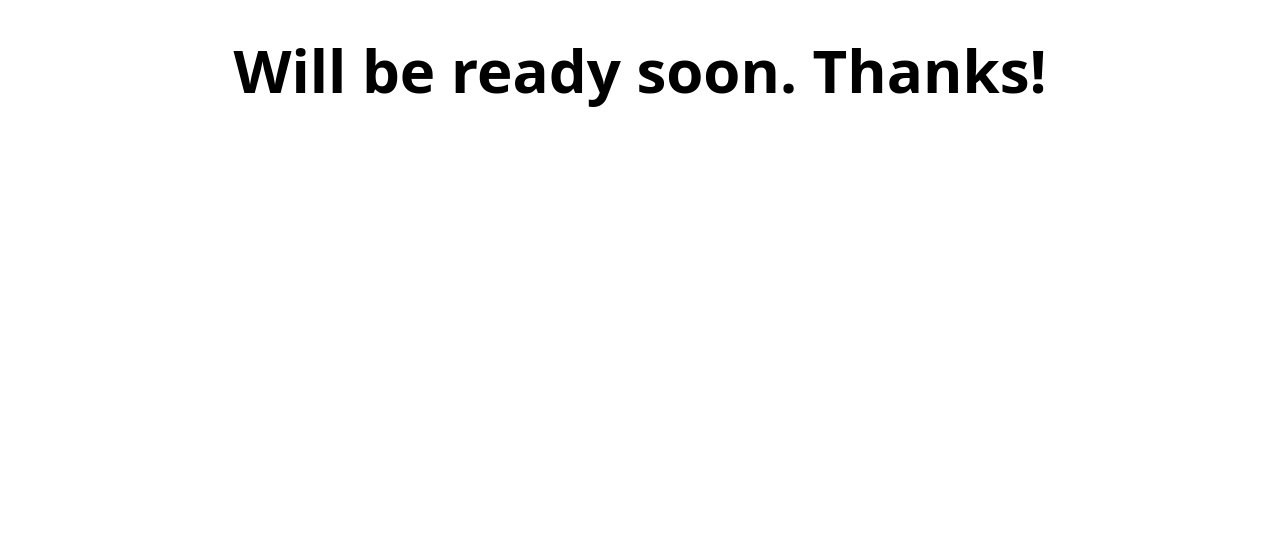
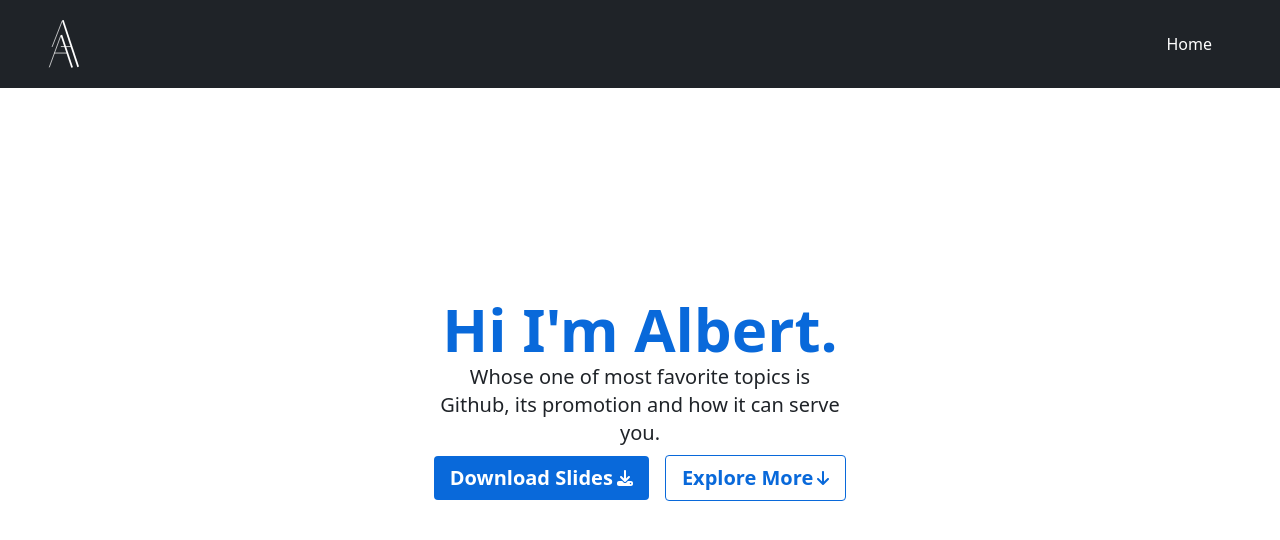
Before and after one commit to AlbertArakelyan/jssumit-albertarakelyan, a website built with Vite: page index.html in a window 1280 px wide. Built offline with nearby package versions, Linux system fonts and the light colour scheme.

Commit message:
added home page

```diff
--- a/css/style.css
+++ b/css/style.css
@@ -1,3 +1,23 @@
 @tailwind base;
 @tailwind components;
 @tailwind utilities;
+
+.wrapper {
+  @apply lg:w-[1200px] w-11/12 mx-auto;
+}
+
+.btn-primary {
+  @apply py-2 px-4 inline-flex items-center justify-center font-semibold bg-primary rounded text-white hover:bg-primary-dark focus:bg-primary-darker active:bg-primary-darker transition-colors;
+}
+
+.btn-primary-outline {
+  @apply py-2 px-4 inline-flex items-center justify-center font-semibold border-primary border rounded text-primary hover:bg-primary focus:bg-primary-darker focus:border-primary-darker active:border-primary-darker hover:text-white focus:text-white active:text-white transition-colors;
+}
+
+.btn-secondary {
+  @apply py-2 px-4 inline-flex items-center justify-center font-semibold bg-secondary rounded text-white hover:bg-secondary-dark focus:bg-secondary-darker active:bg-secondary-darker transition-colors;
+}
+
+.btn-secondary-outline {
+  @apply py-2 px-4 inline-flex items-center justify-center font-semibold border-secondary border rounded text-secondary hover:bg-secondary focus:bg-secondary-darker focus:border-secondary-darker active:border-secondary-darker hover:text-white focus:text-white active:text-white transition-colors;
+}
--- a/index.html
+++ b/index.html
@@ -8,6 +8,69 @@
     <title>Vite App</title>
   </head>
   <body>
-    <h1 class="text-center py-10 text-6xl font-bold">Will be ready soon. Thanks!</h1>
+    <header class="bg-primary text-white absolute left-0 top-0 w-full p-5">
+      <div class="wrapper ">
+        <div class="flex items-center justify-between">
+          <a href="#">
+            <svg width="48" height="48" viewBox="0 0 172 273" fill="none" xmlns="http://www.w3.org/2000/svg">
+              <line x1="2.12102" y1="269.315" x2="68.121" y2="88.3148" stroke="white" stroke-width="4"/>
+              <line x1="132.255" y1="270.577" x2="70.8024" y2="85.7392" stroke="white" stroke-width="10"/>
+              <line x1="30" y1="188" x2="106" y2="188" stroke="white" stroke-width="4"/>
+              <line x1="18.1362" y1="153.275" x2="76.1362" y2="4.27451" stroke="white" stroke-width="4"/>
+              <line x1="166.702" y1="266.567" x2="79.249" y2="1.56683" stroke="white" stroke-width="10"/>
+              <line x1="68" y1="151" x2="128" y2="151" stroke="white" stroke-width="4"/>
+            </svg>
+          </a>
+          <nav>
+            <ul class="flex items-center justify-end">
+              <li class="mx-1">
+                <a class="relative px-6 py-3 inline-block after:h-[0.125rem] after:absolute after:bottom-0 after:left-1/2 after:-translate-x-1/2 after:bg-white after:w-0 hover:after:w-full after:transition-all" href="#">
+                  Home
+                </a>
+              </li>
+            </ul>
+          </nav>
+        </div>
+      </div>
+    </header>
+    <section id="intro" class="min-h-screen text-primary flex flex-col items-center justify-center">
+      <div class="wrapper">
+        <div class="flex flex-col items-center justify-center">
+          <div class="max-w-[25rem] w-full flex flex-col items-center justify-center mx-auto mb-2">
+            <h2 class="text-secondary text-6xl font-bold text-center mb-1">Hi I'm Albert.</h2>
+            <p class="text-center text-xl">
+              Whose one of most favorite topics is Github, its promotion and how it can serve you.
+            </p>
+          </div>
+          <!-- TODO Add some greeting image of mine -->
+          <div class="flex items-center justify-center mx-auto gap-4">
+            <a class="btn-secondary text-xl" href="/files/Github_as_CV.pdf" download="Github_as_CV.pdf">
+              <span class="mr-1">Download Slides</span>
+              <svg xmlns="http://www.w3.org/2000/svg" height="1rem" viewBox="0 0 512 512">
+                <!--! Font Awesome Free 6.4.2 by @fontawesome - https://fontawesome.com License - https://fontawesome.com/license (Commercial License) Copyright 2023 Fonticons, Inc. -->
+                <style>
+                  svg {
+                    fill: #ffffff
+                  }
+                </style>
+                <path d="M288 32c0-17.7-14.3-32-32-32s-32 14.3-32 32V274.7l-73.4-73.4c-12.5-12.5-32.8-12.5-45.3 0s-12.5 32.8 0 45.3l128 128c12.5 12.5 32.8 12.5 45.3 0l128-128c12.5-12.5 12.5-32.8 0-45.3s-32.8-12.5-45.3 0L288 274.7V32zM64 352c-35.3 0-64 28.7-64 64v32c0 35.3 28.7 64 64 64H448c35.3 0 64-28.7 64-64V416c0-35.3-28.7-64-64-64H346.5l-45.3 45.3c-25 25-65.5 25-90.5 0L165.5 352H64zm368 56a24 24 0 1 1 0 48 24 24 0 1 1 0-48z"></path>
+              </svg>
+            </a>
+            <a class="btn-secondary-outline text-xl" href="#about">
+              <span class="mr-1">Explore More</span>
+              <svg xmlns="http://www.w3.org/2000/svg" height="1rem" viewBox="0 0 384 512">
+                <!--! Font Awesome Free 6.4.2 by @fontawesome - https://fontawesome.com License - https://fontawesome.com/license (Commercial License) Copyright 2023 Fonticons, Inc. -->
+                <style>
+                  svg {
+                    fill: currentColor
+                  }
+                </style>
+                <path d="M169.4 470.6c12.5 12.5 32.8 12.5 45.3 0l160-160c12.5-12.5 12.5-32.8 0-45.3s-32.8-12.5-45.3 0L224 370.8 224 64c0-17.7-14.3-32-32-32s-32 14.3-32 32l0 306.7L54.6 265.4c-12.5-12.5-32.8-12.5-45.3 0s-12.5 32.8 0 45.3l160 160z"></path>
+              </svg>
+            </a>
+          </div>
+        </div>
+      </div>
+    </section>
   </body>
 </html>
--- a/tailwind.config.js
+++ b/tailwind.config.js
@@ -8,6 +8,15 @@ export default {
       colors: {
         primary: {
           DEFAULT: '#1F2328',
+          light: '#474E54',
+          dark: '#171B1E',
+          darker: '#0E1114',
+        },
+        secondary: {
+          DEFAULT: '#0969DA',
+          light: '#4B9CE6',
+          dark: '#0058A7',
+          darker: '#003D6F',
         },
       },
     },
```
Also changed, not shown: 1 other file.
